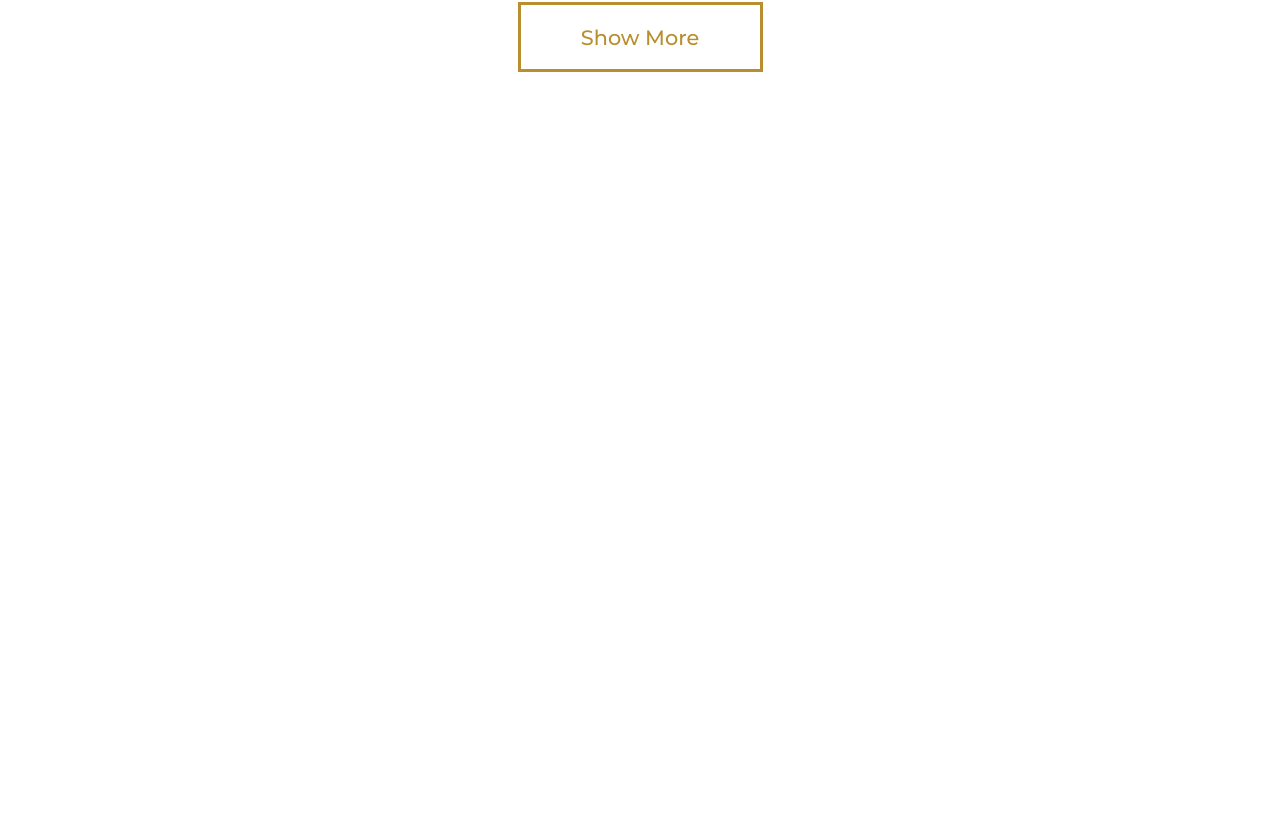
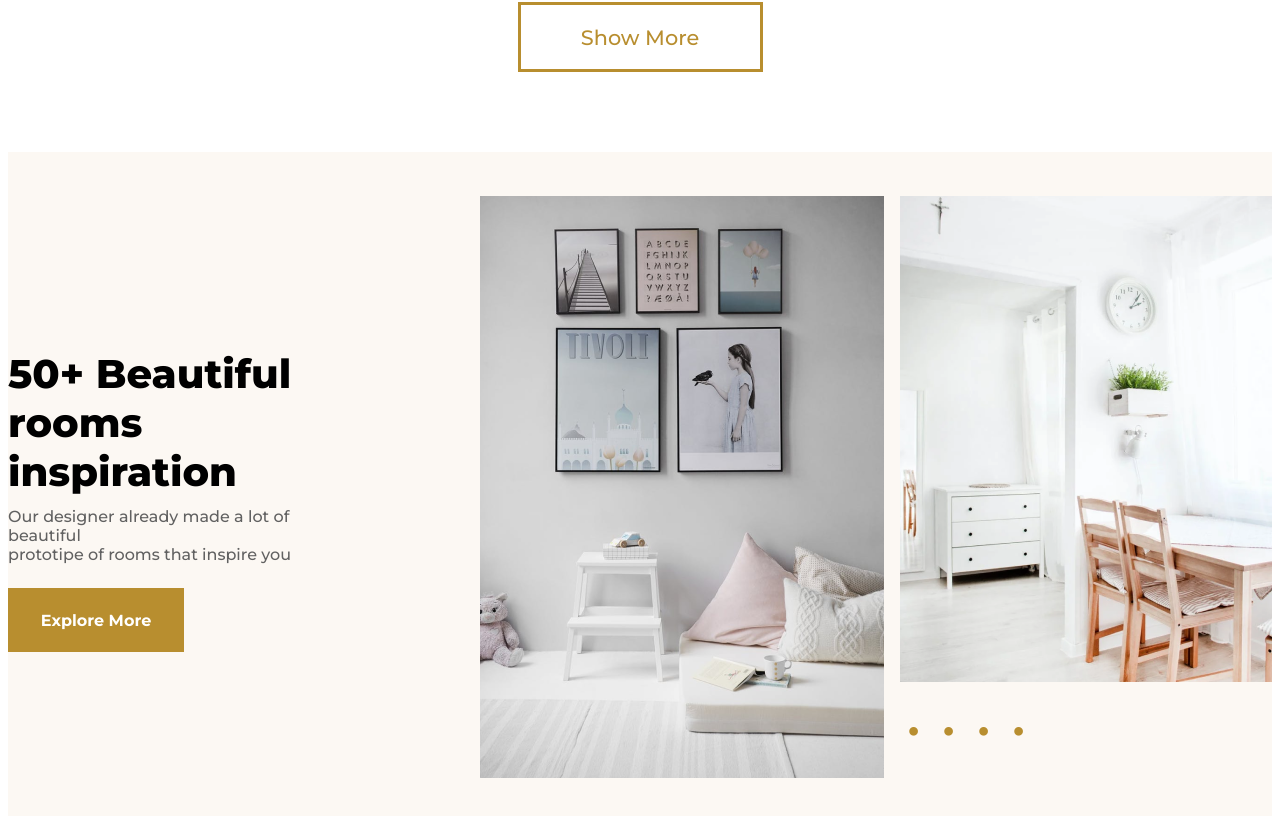
Before and after one commit to R0hanNayan/Furnio, a React (Create React App) app: page / in a window 1280 px wide. Shown: the part 2833-3649 px from the top of the page. Before the commit the page ends 2913 px from the top, so only its background shows below. Built offline with nearby package versions, Linux system fonts and the light colour scheme.

Commit message:
Added About Component

```diff
--- a/src/App.js
+++ b/src/App.js
@@ -1,4 +1,5 @@
 import './App.css';
+import About from './components/About/About';
 import Home from './components/Home/Home';
 import Navbar from './components/Navbar/Navbar';
 import Shop from './components/Shop/Shop';
@@ -9,6 +10,7 @@ function App() {
       <Navbar />
       <Home />
       <Shop />
+      <About />
     </div>
   );
 }
--- /dev/null
+++ b/src/components/About/About.jsx
@@ -0,0 +1,32 @@
+import React from 'react';
+import './about.css';
+import img1 from '../../assets/AboutImg1.png';
+import img2 from '../../assets/AboutImg2.png';
+
+const About = () => {
+  return (
+    <div className='about-container'>
+        <div className='about-contents'>
+            <h1 className='about-heading'>50+ Beautiful rooms <br /> inspiration</h1>
+            <p className='about-desc'>Our designer already made a lot of beautiful <br /> prototipe of rooms that inspire you</p>
+            <button className='about-btn'>Explore More</button>
+        </div>
+        <div className='about-images'>
+            <img src={img2} alt="About Image" />
+            <div className='about-image'>
+                <img src={img1} alt="About Image" />
+                <div className='dots-container'>
+                    <p className='about-dots'>• </p>
+                    <p className='about-dots'>• </p>
+                    <p className='about-dots'>• </p>
+                    <p className='about-dots'>• </p>
+                </div>
+
+            </div>
+
+        </div>
+    </div>
+  )
+}
+
+export default About
--- /dev/null
+++ b/src/components/About/about.css
@@ -0,0 +1,83 @@
+.about-container{
+    display: flex;
+    flex-direction: row;
+    justify-content: center;
+    align-items: center;
+    position: relative;
+    top: 5rem;
+    width: 100%;
+    height: 41.875rem;
+    background-color: #FCF8F3;
+    gap: 5rem;
+}
+
+.about-contents{
+    display: flex;
+    flex-direction: column;
+    justify-content: center;
+    align-items: flex-start;
+}
+
+.about-heading{
+    font-family: "Montserrat", sans-serif;
+    font-size: 2.5rem;
+    font-optical-sizing: auto;
+    font-weight: 800;
+    font-style: normal;
+}
+
+.about-desc{
+    margin-top: -1rem;
+    font-family: "Montserrat", sans-serif;
+    font-size: 1rem;
+    font-optical-sizing: auto;
+    font-weight: 500;
+    font-style: normal;
+    margin-bottom: 1.5rem;
+    color: #616161;
+}
+
+.about-btn{
+    width: 11rem;
+    height: 3rem;
+    padding: 2rem;
+    display: flex;
+    justify-content: center;
+    align-items: center;
+    border: none;
+    outline: none;
+    background-color: #B88E2F;
+    font-family: "Montserrat", sans-serif;
+    font-size: 1rem;
+    font-weight: 700;
+    color: white;
+    cursor: pointer;
+}
+
+.about-images{
+    margin-left: 5rem;
+    display: flex;
+    flex-direction: row;
+    align-items: flex-start;
+    justify-content: center;
+    gap: 1rem;
+}
+
+.dots-container{
+    display: flex;
+    flex-direction: row;
+    justify-content: flex-start;
+    align-items: center;
+    gap: 0.5rem;
+}
+
+.about-dots{
+    display: flex;
+    align-items: center;
+    justify-content: center;
+    font-size: 2rem;
+    font-weight: bolder;
+    width: 1.688rem;
+    height: 1.688rem;
+    color: #B88E2F;
+}
```
Also changed, not shown: src/assets/AboutImg1.png (added), src/assets/AboutImg2.png (added).
